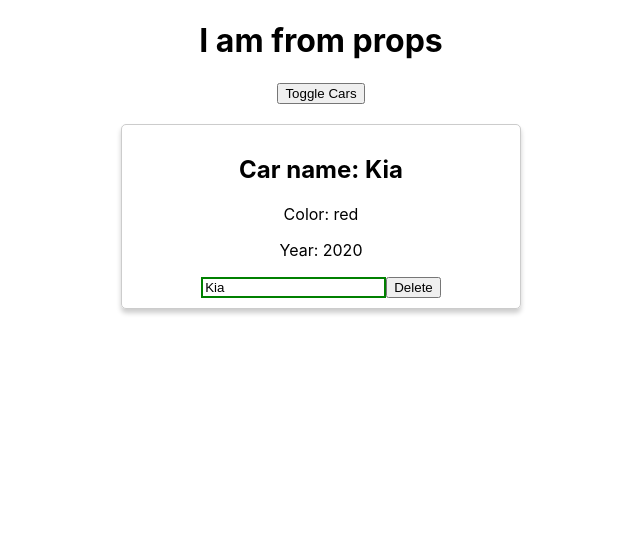
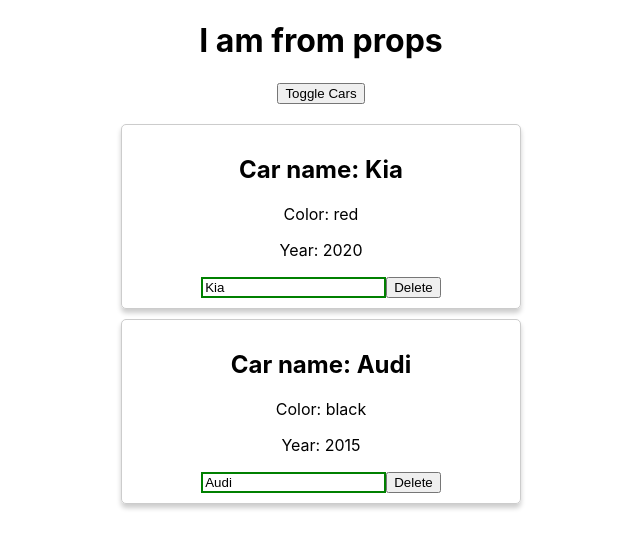
Before and after one commit to Abubjazov/ReactAPP, a React (Create React App) app: page / in a window 1280 px wide. Both pictures are taken after a click on the button "Toggle Cars". Shown: the top 548 px of the page, without its empty margins (319-959 px from the left). Built offline with nearby package versions, Linux system fonts and the light colour scheme.

Commit message:
тема: жизненный цикл удаления

```diff
--- a/src/App.js
+++ b/src/App.js
@@ -11,7 +11,7 @@ class App extends React.Component {
     this.state = {
       cars: [
         {name: 'Kia', year: 2020, color: 'red'},
-        // {name: 'Audi', year: 2015, color: 'black'},
+        {name: 'Audi', year: 2015, color: 'black'},
         // {name: 'Mazda', year: 2019, color: 'green'}
       ],
       pageTitle: 'Car list',
--- a/src/Car/Car.js
+++ b/src/Car/Car.js
@@ -19,6 +19,10 @@ class Car extends React.Component {
 
     componentDidUpdate() {
         console.log(`Car componentDidUpdate`)
+    }
+
+    componentWillUnmount() {
+        console.log(`Car componentWillUnmount`)
     }
 
     render() {
```
